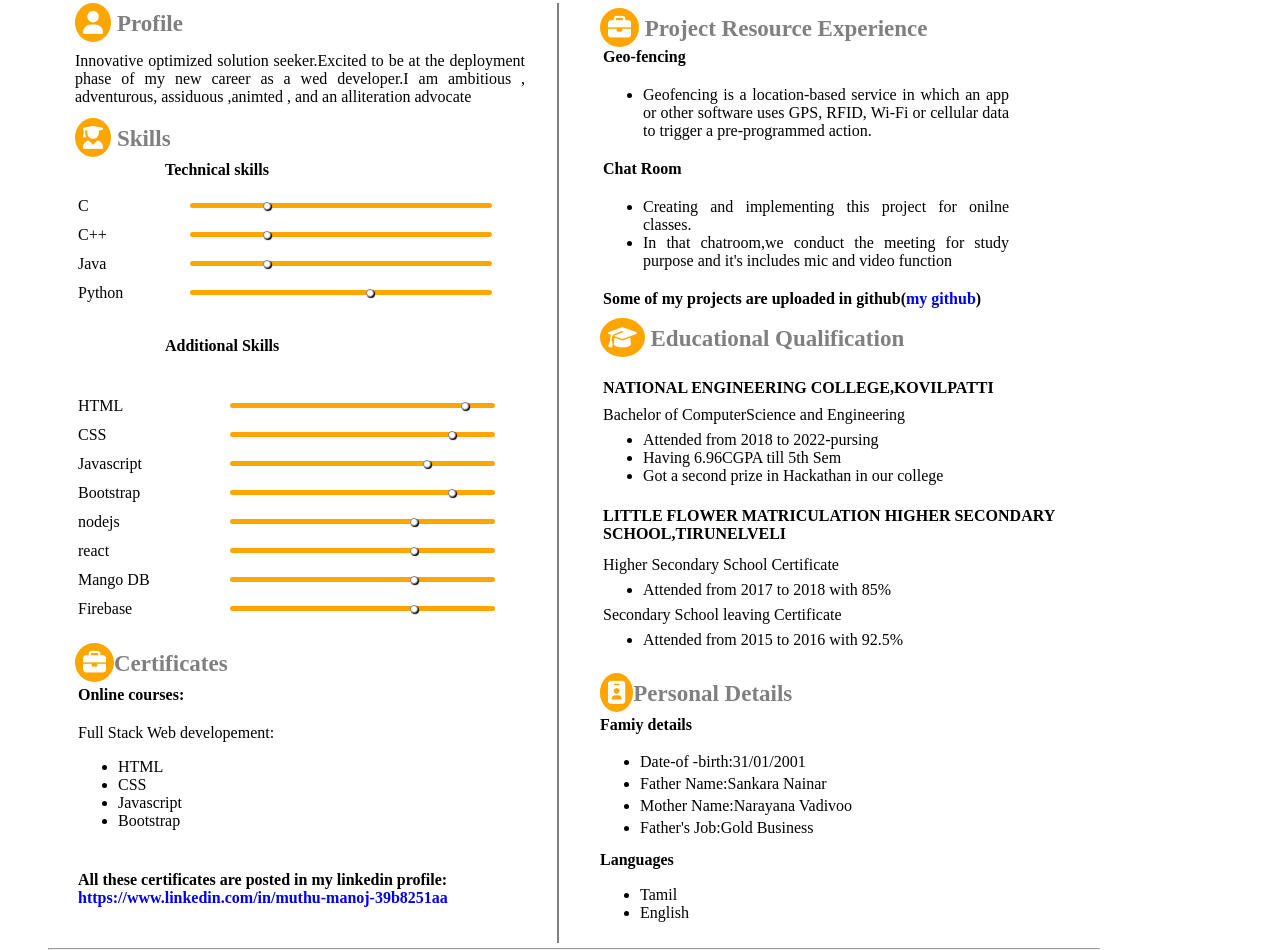
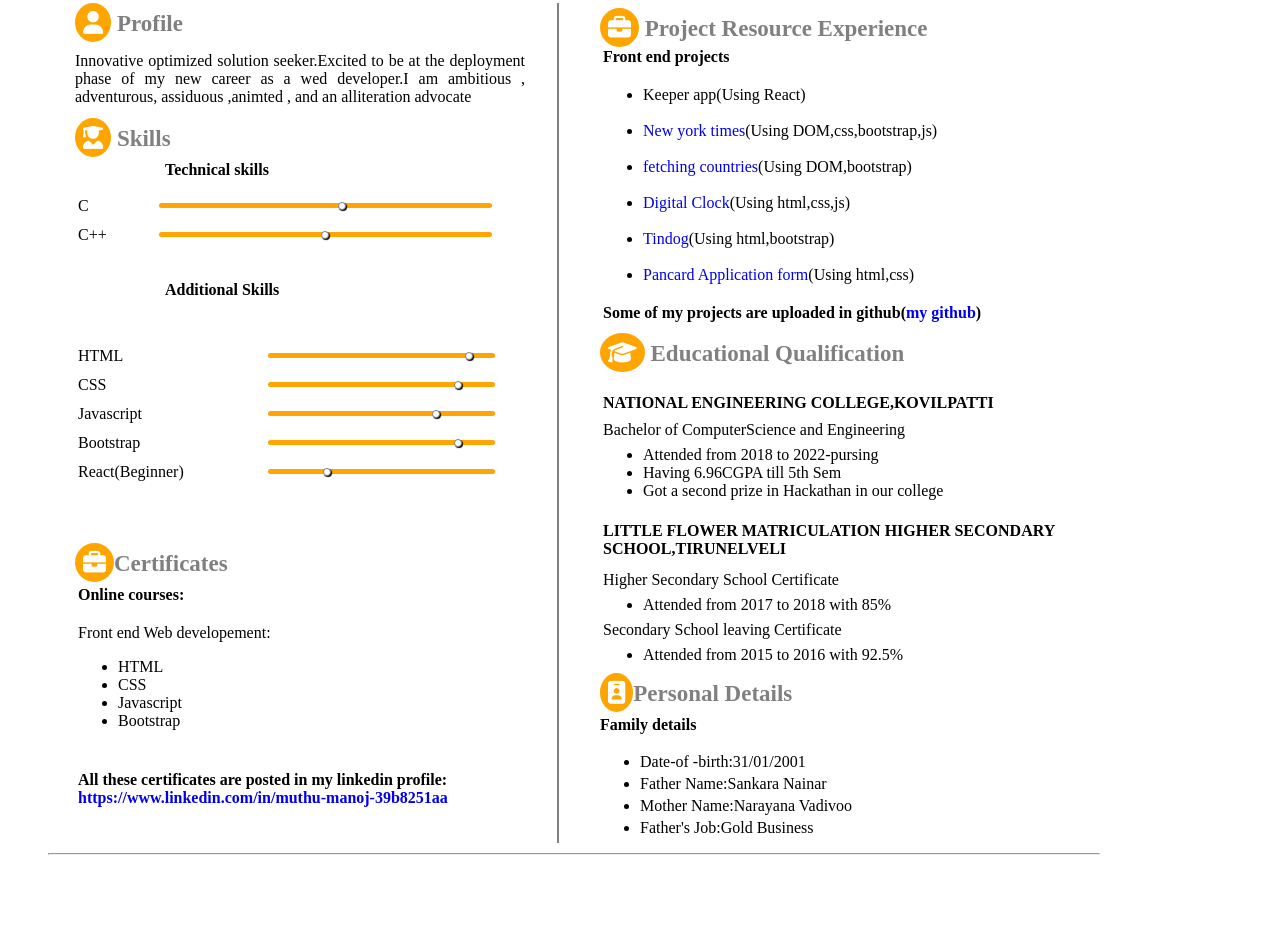
Before and after one commit to muthumanoj/clgresume, a plain HTML site: page index.html in a window 1280 px wide. Shown: the part 280-1230 px from the top of the page. After the commit the page ends 1135 px from the top, so only its background shows below. Drawn offline with Linux system fonts and the light colour scheme.

Commit message:
Clgresume

```diff
--- a/index.html
+++ b/index.html
@@ -40,21 +40,15 @@
     <div class="techski"><h4 >Technical skills</h4></div>
 <div class="tech">
     <table>
-<tr><td>C</td>
-<td><input type="range" min="0" max="20" value="5" disabled></td>
-</tr>
-
-<tr><td>C++</td>
-    <td><input type="range" min="0" max="20" value="5" disabled></td>
-    </tr>
 
 
-    <tr><td>Java</td>
-        <td><input type="range" min="0" max="20" value="5" disabled></td>
-        </tr>
-        <tr><td>Python</td>
-            <td><input type="range" min="0" max="20" value="12" disabled></td>
+        <tr><td>C</td>
+            <td><input type="range" min="0" max="20" value="11" disabled></td>
             </tr>
+            <tr><td>C++</td>
+                <td><input type="range" min="0" max="20" value="10" disabled></td>
+                </tr>
+
 
                     </table>
      </div>
@@ -76,18 +70,10 @@
                         <tr><td>Bootstrap</td>
                             <td><input type="range" min="0" max="20" value="17" disabled></td>
                             </tr>
-                        <tr><td>nodejs</td>
-                            <td><input type="range" min="0" max="20" value="14" disabled></td>
-                            </tr>
-                            <tr><td>react</td>
-                                <td><input type="range" min="0" max="20" value="14" disabled></td>
+                        <tr><td>React(Beginner)</td>
+                                <td><input type="range" min="0" max="20" value="5" disabled></td>
                                 </tr>
-                                <tr><td>Mango DB</td>
-                                    <td><input type="range" min="0" max="20" value="14" disabled></td>
-                                    </tr>
-                                    <tr><td>Firebase</td>
-                                        <td><input type="range" min="0" max="20" value="14" disabled></td>
-                                        </tr>
+
         </table>
 
      </div>
@@ -96,7 +82,7 @@
          <div class="em">
          <table>
                     <tr><td><strong>Online courses:</strong></td></tr>
-                        <tr><td><p>Full Stack Web developement:</p>
+                        <tr><td><p>Front end Web developement:</p>
 
                     <ul>
                         <li>
@@ -113,7 +99,7 @@
                         </li>
 
                         </ul></td></tr>
-          <tr><td><h4>All these certificates are posted in my linkedin  profile:  <a href="https://www.linkedin.com/in/muthu-manoj-39b8251aa">https://www.linkedin.com/in/muthu-manoj-39b8251aa</a></td></tr>
+          <tr><td><h4 class="certi">All these certificates are posted in my linkedin  profile:  <a href="https://www.linkedin.com/in/muthu-manoj-39b8251aa">https://www.linkedin.com/in/muthu-manoj-39b8251aa</a></td></tr>
                     <br />
 
 
@@ -127,21 +113,29 @@
 
        <div class="wx">
         <table><tbody>
-            <tr><td><strong>Geo-fencing</strong></td></tr>
+            <tr><td><strong>Front end projects</strong></td></tr>
 
             <tr><td colspan="2"><ul>
+                <li>
+                    <a>Keeper app</a>(Using React)
+                  </li>
+                  <br />
             <li>
-                Geofencing is a location-based service in which an app or other software uses GPS, RFID, Wi-Fi or cellular data to trigger a pre-programmed action.
+               <a href="https://practical-kalam-e168b5.netlify.app/">New york times</a>(Using DOM,css,bootstrap,js)
             </li>
-           </ul></td></tr>
-           <tr><td><strong>Chat Room</strong></td></tr>
-           <tr><td><ul>
+            <br />
            <li>
-               Creating and implementing this project for onilne classes.
-           </li>
+            <a href="https://elated-goldstine-5f28d7.netlify.app/"> fetching countries</a>(Using DOM,bootstrap)
+           </li>     <br />
            <li>
-               In that chatroom,we conduct the meeting for study purpose and it's includes mic and video function
-           </li>
+              <a href="https://brave-goldberg-72ce78.netlify.app/">Digital Clock</a>(Using html,css,js)
+           </li>     <br />
+           <li><a href="https://inspiring-payne-22bb84.netlify.app/">Tindog</a>(Using html,bootstrap)</li>
+<br />
+
+ <li>
+     <a href="https://festive-payne-05e500.netlify.app/">Pancard Application form</a>(Using html,css)
+ </li>
         </ul></td></tr>
         <tr><td><strong>Some of my projects are uploaded in github(<a href="http://github.com/muthumanoj/">my github</a>)</strong></td></tr>
 
@@ -196,7 +190,7 @@
 
         <h3><i class="fas fa-id-badge"></i>Personal Details</h3 >
             <div class="famdet">
-            <h4>Famiy details</h4>
+            <h4>Family details</h4>
 
             <ul class="famdet1">
                 <li>
@@ -215,21 +209,7 @@
                 </li>
             </ul>
         </div>
-        <div class="lang">
-            <h4>Languages</h4>
 
-            <ul class="lang1">
-                <li>
-                 Tamil
-
-                </li>
-                <li>
-                   English
-                </li>
-
-            </ul>
-
-        </div>
 
 
        </div>
--- a/styles.css
+++ b/styles.css
@@ -53,7 +53,7 @@ a{
 .r1{
     width: 1050px;
     position: absolute;
-    bottom: -995px;
+    bottom: -900px;
     right: -50px;
 }
 
@@ -86,7 +86,7 @@ pre {
   border-right: 2px solid gray;
 
   padding-right: 112px;
-  height: 940px;
+  height: 840px;
 
 }
 .profile {
@@ -127,21 +127,21 @@ pre {
 .addski {
     width: 630px;
         position: absolute;
-        top: 596px;
+        top: 540px;
         left:165px;
 
 }
 .add {
     width: 423px;
         position: absolute;
-        top: 670px;
+        top: 620px;
         left:75px;
 
 }
 .work{
     width: 440px;
     position: absolute;
-    top: 900px;
+    top: 800px;
     left: 75px;
 }
 .em{
@@ -173,7 +173,7 @@ pre {
  .edu {
     width: 450px;
     position :absolute;
-    top:575px;
+    top:590px;
     left:600px;
     padding-right: 50px;
     border:2px  grey;
```
